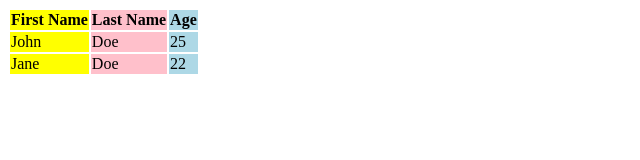
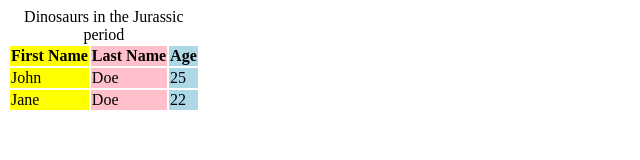
Before and after one commit to digitalsigga/odin-fullstack-javascript, a plain HTML site: page intermediate-html-and-css/tables.html in a window 1280 px wide. Shown: the whole page, without its empty margins (0-640 px from the left). Drawn offline with Linux system fonts and the light colour scheme.

Commit message:
tables done

```diff
--- a/intermediate-html-and-css/tables.html
+++ b/intermediate-html-and-css/tables.html
@@ -7,16 +7,20 @@
 </head>
 <body>
     <table>
+        <caption>Dinosaurs in the Jurassic period</caption>
         <colgroup>
             <col span="2" style="background-color: yellow">
             <col style="background-color: pink">
             <col style="background-color: lightblue">
         </colgroup>
+        <thead>
         <tr>
             <th colspan="2">First Name</th>
             <th>Last Name</th>
             <th>Age</th>
         </tr>
+        </thead>
+        <tbody>
         <tr>
             <td colspan="2">John</td>
             <td>Doe</td>
@@ -27,8 +31,11 @@
             <td>Doe</td>
             <td>22</td>
         </tr>
+    </tbody>
     </table>
 
+    <table>
 
+    </table>
 </body>
 </html>
```
